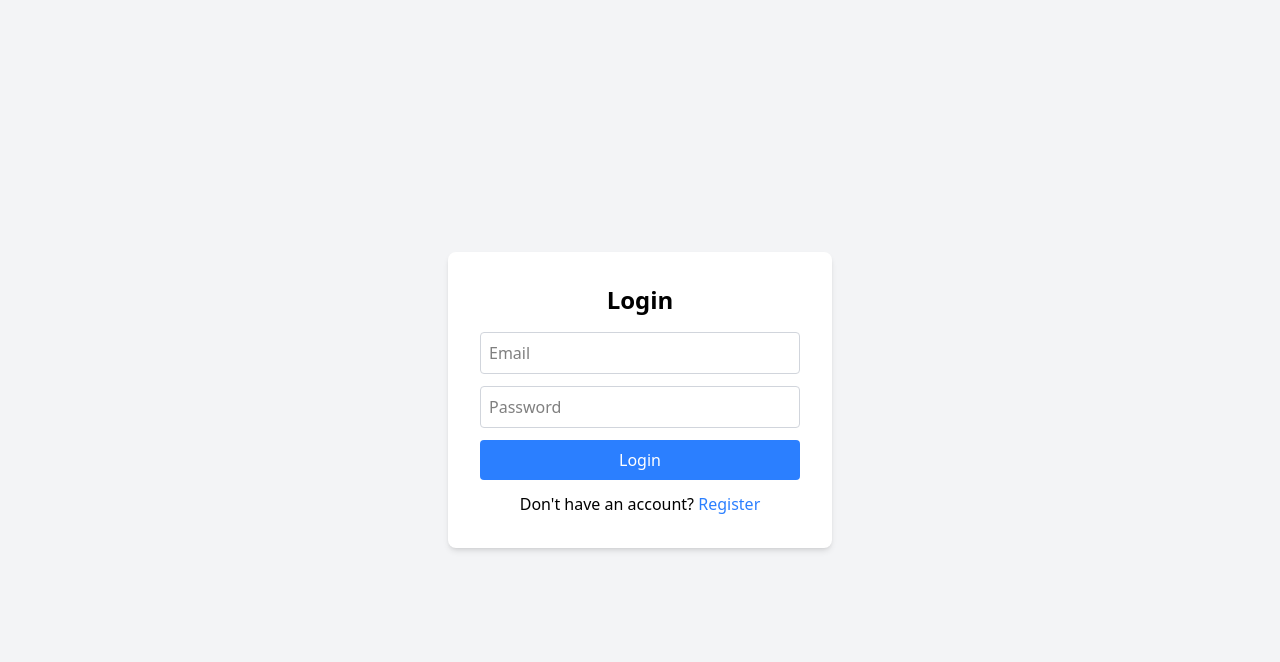
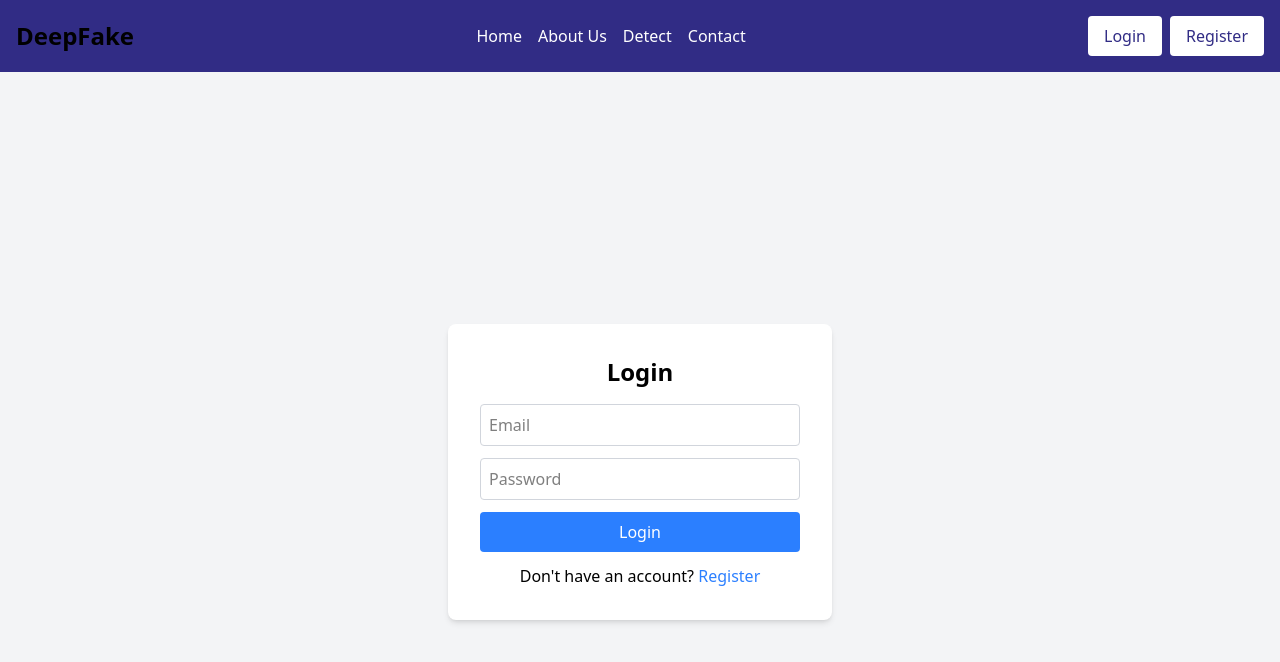
Before and after one commit to Kalash-B/DeepFake-Detection-System, a React (Vite) app in the folder frontend/: page /login in a window 1280 px wide. Shown: the top 662 px of the page. Built offline with nearby package versions, Linux system fonts and the light colour scheme.

Commit message:
Home page added

```diff
--- a/frontend/src/App.jsx
+++ b/frontend/src/App.jsx
@@ -3,17 +3,24 @@ import { BrowserRouter as Router, Routes, Route, Navigate } from "react-router-d
 import Login from "./components/Login";
 import Register from "./components/Register";
 import Dashboard from "./components/Dashboard";
+import Home from "../pages/Home";
+import Navbar from './components/Navbar'
 
 const App = () => {
   return (
+    <>
+      <Navbar />
       <Router>
         <Routes>
           <Route path="/" element={<Navigate to="/login" />} />
           <Route path="/login" element={<Login />} />
           <Route path="/register" element={<Register />} />
           <Route path="/dashboard" element={<Dashboard />} />
+          <Route path="/home" element={<Home />} />
         </Routes>
       </Router>
+
+    </>
   );
 };
 
--- /dev/null
+++ b/frontend/src/components/HeroSection.jsx
@@ -0,0 +1,19 @@
+import React from "react";
+
+const HeroSection = () => {
+  return (
+    <main className="flex flex-col items-center justify-center min-h-screen text-center px-4">
+      <h1 className="text-4xl md:text-5xl lg:text-6xl font-bold mt-8">Advanced DeepFake</h1>
+      <h2 className="text-4xl md:text-5xl lg:text-6xl font-bold text-blue-500">
+        Detection<span className="text-white">Platform</span>
+      </h2>
+      <p className="mt-4 text-lg md:text-xl lg:text-2xl max-w-2xl">
+        Protect yourself against digital deception with our AI-powered deepfake detection system.
+        Real-time analysis to identify manipulated media with industry-leading accuracy.
+      </p>
+      <button className="mt-8 bg-white text-indigo-900 px-6 py-3 rounded text-lg">Start Now</button>
+    </main>
+  );
+};
+
+export default HeroSection;
--- /dev/null
+++ b/frontend/src/components/Navbar.jsx
@@ -0,0 +1,23 @@
+import React from "react";
+
+const Navbar = () => {
+  return (
+    <header className="bg-indigo-900 p-4">
+      <div className="container mx-auto flex justify-between items-center">
+        <div className="text-2xl font-bold">DeepFake</div>
+        <nav className="space-x-4">
+          <a href="/" className="text-white">Home</a>
+          <a href="/aboutus" className="text-white">About Us</a>
+          <a href="/detect" className="text-white">Detect</a>
+          <a href="/contact" className="text-white">Contact</a>
+        </nav>
+        <div className="space-x-2">
+          <button className="bg-white text-indigo-900 px-4 py-2 rounded">Login</button>
+          <button className="bg-white text-indigo-900 px-4 py-2 rounded">Register</button>
+        </div>
+      </div>
+    </header>
+  );
+};
+
+export default Navbar;
--- /dev/null
+++ b/frontend/src/pages/Home.jsx
@@ -0,0 +1,14 @@
+import React from "react";
+import HeroSection from "../components/HeroSection";
+
+
+const Home = () => {
+  return (
+    <>
+
+      <HeroSection />
+    </>
+  );
+};
+
+export default Home;
```
Lines whose indentation alone changed are shown as unchanged.
